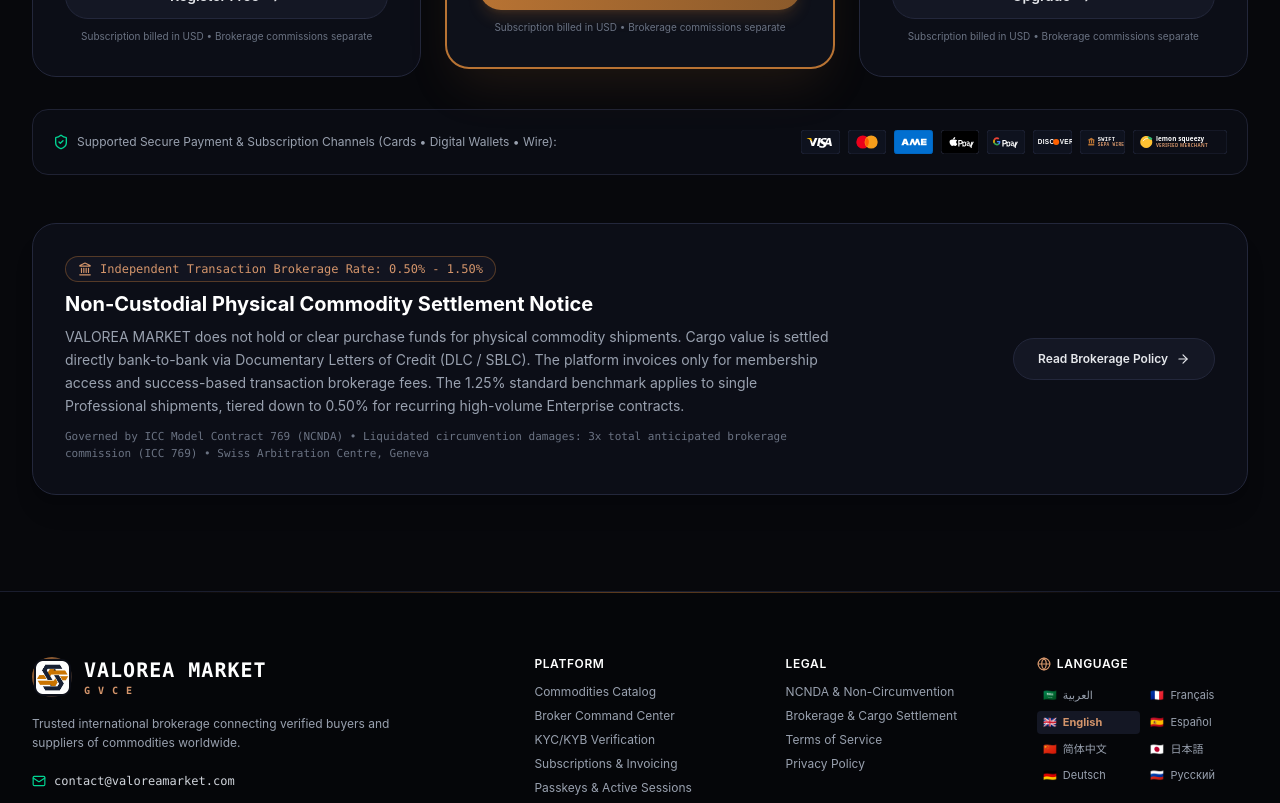
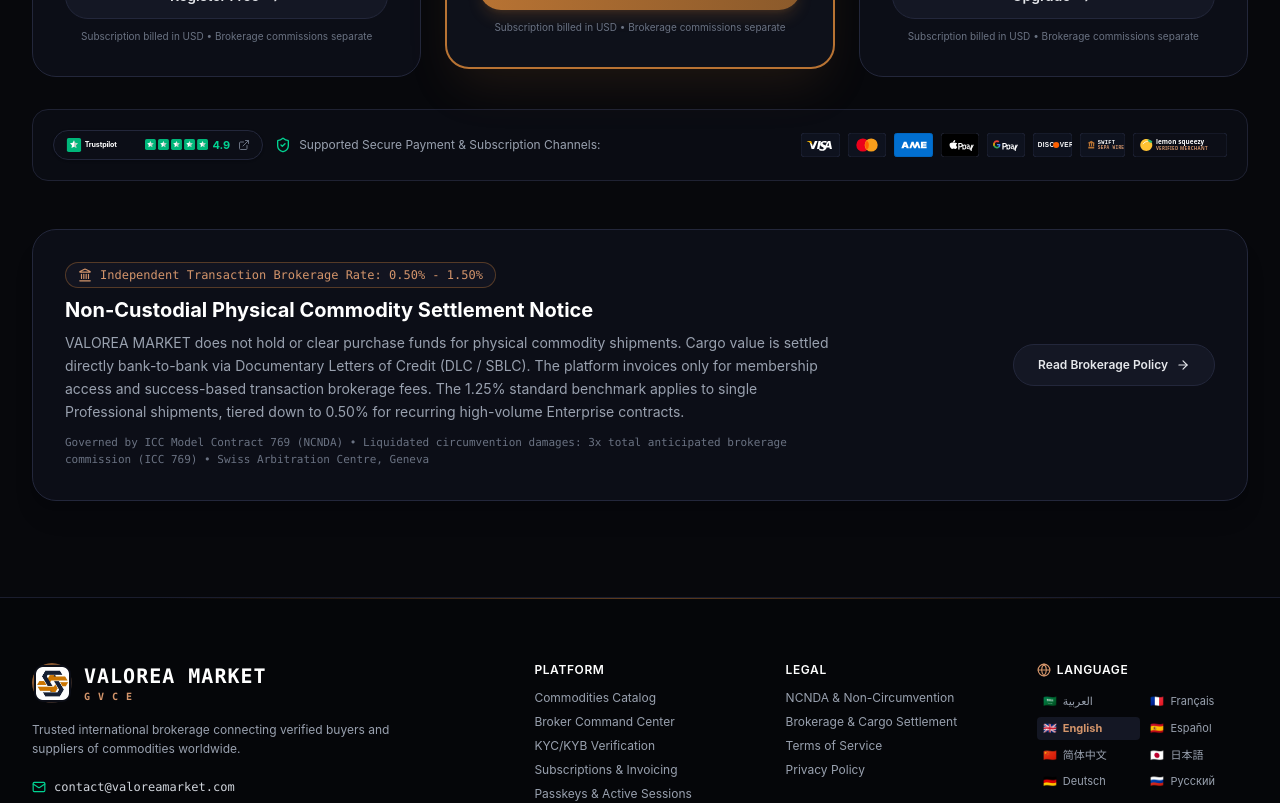
Before and after one commit to nanteparis-debug/valoreamarket, a Next.js app: page /en in a window 1280 px wide. Shown: the part 6460-7263 px from the top of the page. Built offline with nearby package versions, Linux system fonts and the light colour scheme; no server answers.

Commit message:
feat(social-proof): integrate Trustpilot rating badge & review link in footer and pricing

```diff
--- a/src/components/landing/animated-footer.tsx
+++ b/src/components/landing/animated-footer.tsx
@@ -6,6 +6,7 @@ import { Link, useRouter, usePathname } from "@/i18n/routing";
 import { SUPPORTED_LANGUAGES } from "@/lib/constants";
 import { ShieldCheck, Globe, Mail } from "lucide-react";
 import { PaymentMethodsStrip } from "@/components/ui/payment-methods-strip";
+import { TrustpilotBadge } from "@/components/ui/trustpilot-badge";
 
 interface AnimatedFooterProps {
   currentLocale: string;
@@ -107,6 +108,9 @@ export function AnimatedFooter({
               <span className="px-2.5 py-1 rounded bg-[#0d0f17] border border-[#23273b] text-[10px] font-mono text-gray-400">
                 LiveKit WebRTC E2EE
               </span>
+            </div>
+            <div className="pt-2">
+              <TrustpilotBadge locale={currentLocale} variant="mini" />
             </div>
           </div>
 
--- a/src/components/landing/pricing-section.tsx
+++ b/src/components/landing/pricing-section.tsx
@@ -5,6 +5,7 @@ import Image from "next/image";
 import { Link } from "@/i18n/routing";
 import { Check, Sparkles, ArrowRight, ShieldCheck, Landmark, Mail } from "lucide-react";
 import { cn } from "@/lib/utils";
+import { TrustpilotBadge } from "@/components/ui/trustpilot-badge";
 import {
   PLATFORM_PRICING_PLANS,
   BROKERAGE_COMMISSION_POLICY,
@@ -365,14 +366,17 @@ export function PricingSection({ locale = "en", translations }: PricingSectionPr
       </div>
 
       {/* Supported Payment Channels Trust Bar */}
-      <div className="mt-8 flex flex-col sm:flex-row items-center justify-between gap-4 p-4 sm:p-5 rounded-2xl bg-[#0a0c13] border border-[#1f2233]">
-        <div className="flex items-center gap-2 text-xs text-gray-400">
-          <ShieldCheck className="w-4 h-4 text-emerald-400 shrink-0" />
-          <span>
-            {locale === "ar"
-              ? "طرق الدفع والاشتراك الآمنة المدعومة (بطاقات مصرفية • محافظ رقمية • تحويلات بنكية):"
-              : "Supported Secure Payment & Subscription Channels (Cards • Digital Wallets • Wire):"}
-          </span>
+      <div className="mt-8 flex flex-col lg:flex-row items-center justify-between gap-4 p-4 sm:p-5 rounded-2xl bg-[#0a0c13] border border-[#1f2233]">
+        <div className="flex items-center gap-3">
+          <TrustpilotBadge locale={locale} variant="mini" />
+          <div className="flex items-center gap-2 text-xs text-gray-400">
+            <ShieldCheck className="w-4 h-4 text-emerald-400 shrink-0" />
+            <span>
+              {locale === "ar"
+                ? "طرق الدفع والاشتراك الآمنة المدعومة:"
+                : "Supported Secure Payment & Subscription Channels:"}
+            </span>
+          </div>
         </div>
         <div className="flex flex-wrap items-center gap-2">
           <Image src="/images/payments/visa.svg" alt="Visa" width={48} height={30} className="h-6 w-auto" />
--- a/src/components/ui/payment-methods-strip.tsx
+++ b/src/components/ui/payment-methods-strip.tsx
@@ -4,6 +4,7 @@ import React from "react";
 import Image from "next/image";
 import { ShieldCheck, Lock, Landmark, CheckCircle2 } from "lucide-react";
 import { cn } from "@/lib/utils";
+import { TrustpilotBadge } from "./trustpilot-badge";
 
 interface PaymentMethodsStripProps {
   locale?: string;
@@ -69,11 +70,14 @@ export function PaymentMethodsStrip({
             </p>
           </div>
 
-          <div className="flex items-center gap-2 text-[10px] font-mono text-emerald-400 bg-emerald-500/10 px-2.5 py-1 rounded-full border border-emerald-500/20 shrink-0">
-            <ShieldCheck className="w-3.5 h-3.5" />
-            <span>
-              {isAr ? "دفع آمن 100% ومحمي" : "100% Secure Checkout"}
-            </span>
+          <div className="flex items-center gap-3 shrink-0 flex-wrap">
+            <TrustpilotBadge locale={locale} variant="mini" />
+            <div className="flex items-center gap-2 text-[10px] font-mono text-emerald-400 bg-emerald-500/10 px-2.5 py-1 rounded-full border border-emerald-500/20 shrink-0">
+              <ShieldCheck className="w-3.5 h-3.5" />
+              <span>
+                {isAr ? "دفع آمن 100% ومحمي" : "100% Secure Checkout"}
+              </span>
+            </div>
           </div>
         </div>
       )}
--- /dev/null
+++ b/src/components/ui/trustpilot-badge.tsx
@@ -0,0 +1,138 @@
+"use client";
+
+import React from "react";
+import Image from "next/image";
+import { Star, ExternalLink } from "lucide-react";
+import { cn } from "@/lib/utils";
+
+interface TrustpilotBadgeProps {
+  locale?: string;
+  variant?: "pill" | "card" | "mini";
+  className?: string;
+  reviewUrl?: string;
+}
+
+export function TrustpilotBadge({
+  locale = "en",
+  variant = "pill",
+  className,
+  reviewUrl = "https://www.trustpilot.com/review/valoreamarket.com",
+}: TrustpilotBadgeProps) {
+  const isAr = locale === "ar";
+
+  if (variant === "mini") {
+    return (
+      <a
+        href={reviewUrl}
+        target="_blank"
+        rel="noopener noreferrer"
+        title="View VALOREA MARKET on Trustpilot"
+        className={cn(
+          "inline-flex items-center gap-2 px-3 py-1.5 rounded-xl bg-[#0c0e17] border border-[#23273b] hover:border-[#00B67A]/60 transition-all text-xs font-mono text-gray-300 hover:text-white shadow-sm group",
+          className
+        )}
+      >
+        <Image
+          src="/images/trustpilot-logo.svg"
+          alt="Trustpilot"
+          width={88}
+          height={20}
+          className="h-4 w-auto"
+        />
+        <div className="flex items-center gap-1">
+          <Image
+            src="/images/trustpilot-stars.svg"
+            alt="5 Stars"
+            width={72}
+            height={14}
+            className="h-3 w-auto"
+          />
+          <span className="text-[11px] font-bold text-emerald-400 font-sans">4.9</span>
+        </div>
+        <ExternalLink className="w-3 h-3 text-gray-500 group-hover:text-emerald-400 transition-colors" />
+      </a>
+    );
+  }
+
+  if (variant === "card") {
+    return (
+      <a
+        href={reviewUrl}
+        target="_blank"
+        rel="noopener noreferrer"
+        className={cn(
+          "p-4 rounded-2xl bg-[#0b0e17] border border-[#23273b] hover:border-[#00B67A]/60 transition-all shadow-lg flex flex-col sm:flex-row items-center justify-between gap-4 group",
+          className
+        )}
+      >
+        <div className="flex items-center gap-3">
+          <div className="p-2 rounded-xl bg-[#121624] border border-[#23273b] group-hover:border-[#00B67A]/40 transition-colors">
+            <Image
+              src="/images/trustpilot-logo.svg"
+              alt="Trustpilot"
+              width={100}
+              height={24}
+              className="h-5 w-auto"
+            />
+          </div>
+          <div>
+            <div className="flex items-center gap-2">
+              <span className="text-xs font-bold text-white">
+                {isAr ? "ممتاز 4.9 من 5" : "Rated Excellent 4.9 / 5"}
+              </span>
+              <Image
+                src="/images/trustpilot-stars.svg"
+                alt="5 Stars"
+                width={80}
+                height={16}
+                className="h-3.5 w-auto"
+              />
+            </div>
+            <p className="text-[11px] text-gray-400 mt-0.5">
+              {isAr
+                ? "تقييمات موثقة من بيوت التجارة والمشترين والموردين الدوليين"
+                : "Verified reviews from international commodity trading desks"}
+            </p>
+          </div>
+        </div>
+
+        <div className="inline-flex items-center gap-1.5 px-3 py-1.5 rounded-xl bg-[#141a29] border border-[#23273b] text-xs font-mono text-emerald-400 group-hover:bg-[#00B67A]/10 group-hover:border-[#00B67A]/40 transition-all shrink-0">
+          <span>{isAr ? "عرض التقييمات على Trustpilot" : "See Trustpilot Profile"}</span>
+          <ExternalLink className="w-3.5 h-3.5 rtl:rotate-180" />
+        </div>
+      </a>
+    );
+  }
+
+  // Default "pill" variant
+  return (
+    <a
+      href={reviewUrl}
+      target="_blank"
+      rel="noopener noreferrer"
+      className={cn(
+        "inline-flex items-center gap-2.5 px-3.5 py-1.5 rounded-full bg-[#0a0d18] border border-[#23273b] hover:border-[#00B67A]/60 transition-all shadow-md group",
+        className
+      )}
+    >
+      <span className="text-[11px] font-medium text-gray-300">
+        {isAr ? "تقييم ممتاز على" : "Rated Excellent on"}
+      </span>
+      <Image
+        src="/images/trustpilot-logo.svg"
+        alt="Trustpilot"
+        width={76}
+        height={18}
+        className="h-3.5 w-auto"
+      />
+      <Image
+        src="/images/trustpilot-stars.svg"
+        alt="5 Stars"
+        width={68}
+        height={13}
+        className="h-3 w-auto"
+      />
+      <span className="text-[11px] font-bold text-white font-mono">4.9/5</span>
+    </a>
+  );
+}
```
Also changed, not shown: public/images/trustpilot-logo.svg (added), public/images/trustpilot-stars.svg (added).
